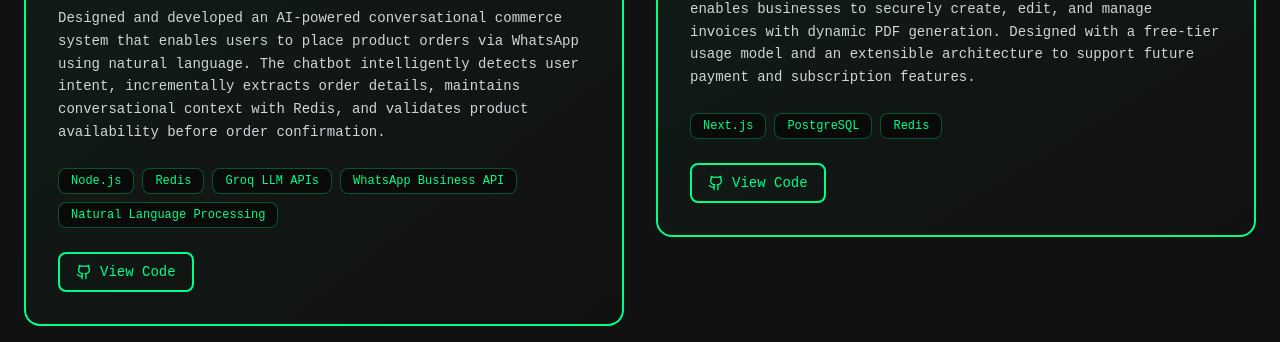
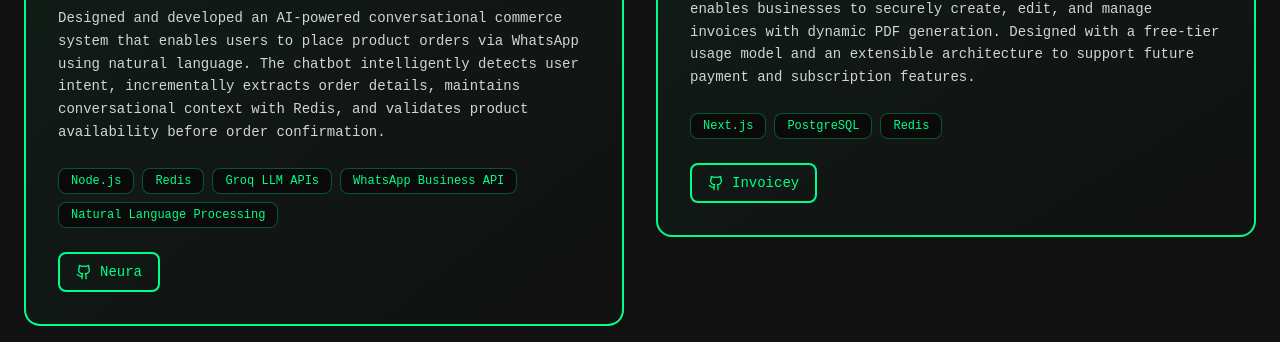
Before and after one commit to didulasri/myportfolio, a Next.js app: page / in a window 1280 px wide. Shown: the part 3743-4085 px from the top of the page. Built offline with nearby package versions, Linux system fonts and the light colour scheme.

Commit message:
feat: update git urls

```diff
--- a/components/Projects.tsx
+++ b/components/Projects.tsx
@@ -17,7 +17,12 @@ const projects = [
       "Natural Language Processing",
     ],
     type: "Individual" as const,
-    repository: "neura-whatsapp",
+    repositories: [
+      {
+        name: "Neura",
+        url: "https://github.com/didulasri/neura-whatsApp_Chatbot",
+      },
+    ],
     featured: true,
   },
   {
@@ -26,7 +31,12 @@ const projects = [
       "Built a scalable SaaS-based invoice management system that enables businesses to securely create, edit, and manage invoices with dynamic PDF generation. Designed with a free-tier usage model and an extensible architecture to support future payment and subscription features.",
     technologies: ["Next.js", "PostgreSQL", "Redis"],
     type: "Individual" as const,
-    repository: "invoicey",
+    repositories: [
+      {
+        name: "Invoicey",
+        url: "https://github.com/didulasri/invoicey-saas",
+      },
+    ],
     featured: true,
   },
   {
@@ -39,9 +49,12 @@ const projects = [
     repositories: [
       {
         name: "Frontend",
-        url: "https://github.com/didulasri/caresync-frontend",
+        url: "https://github.com/didulasri2001/caresync-frontend",
       },
-      { name: "Backend", url: "https://github.com/didulasri/caresync-backend" },
+      {
+        name: "Backend",
+        url: "https://github.com/didulasri2001/caresync-backend",
+      },
     ],
   },
   {
@@ -54,11 +67,11 @@ const projects = [
     repositories: [
       {
         name: "Frontend",
-        url: "https://github.com/didulasri/freshmart-frontend",
+        url: "https://github.com/didulasri2001/Online-shopping-Frontend",
       },
       {
         name: "Backend",
-        url: "https://github.com/didulasri/freshMart-backend",
+        url: "https://github.com/ruchithx/Online-shopping-Backend",
       },
     ],
   },
```
